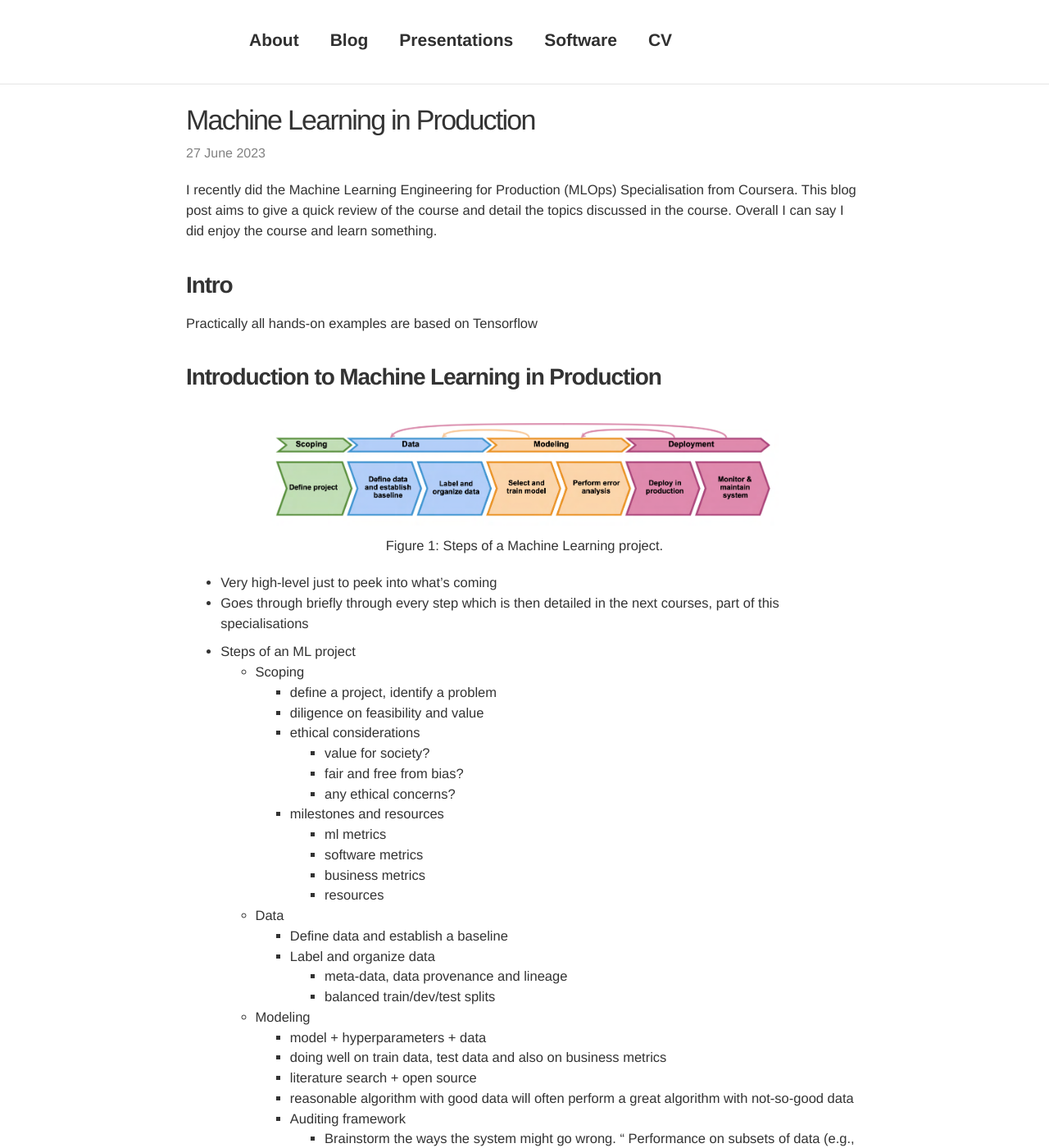
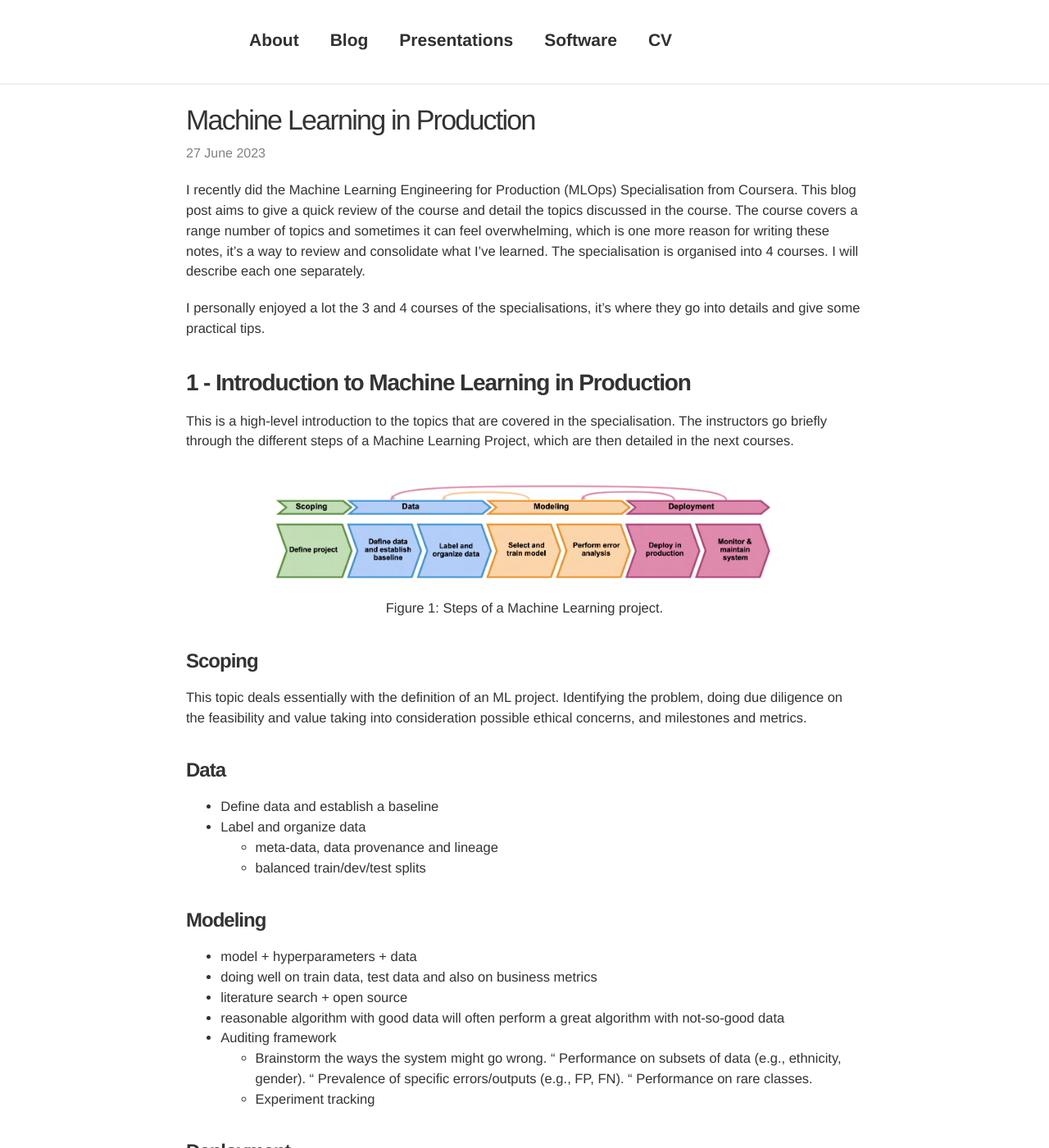
Before and after one commit to davidsbatista/davidsbatista.net, a Jekyll site: the page built from _posts/2023-07-11-Machine_Learning_in_Production.md, in a window 1280 px wide and 1400 px high. Shown: the whole window at 82% size. Built offline with Jekyll 4.4.1, drawn with Linux system fonts in a browser that asks for light colours; nearby versions of some CDN libraries; comment, search, counter and statistics services are not loaded; some of the changed text lies outside the part shown.

Commit message:
wip: cleaning up and writing final version

```diff
--- a/_posts/2023-07-11-Machine_Learning_in_Production.md
+++ b/_posts/2023-07-11-Machine_Learning_in_Production.md
@@ -2,25 +2,21 @@
 layout: post
 title: Machine Learning in Production
 date: 2023-06-27 00:00:00
-tags: coursera machine-learning mlops production deployment
+tags: coursera mlops production deployment monitoring
 categories: [blog]
 comments: true
 disqus_identifier: 20230627
 preview_pic: /assets/images/2023-07-11-Machine_Learning_in_Production.jpg
 ---
 
-I recently did the Machine Learning Engineering for Production (MLOps) Specialisation from Coursera. This blog post aims to give a quick review of the course and detail the topics discussed in the course. Overall I can say I did enjoy the course and learn something.
+I recently did the Machine Learning Engineering for Production (MLOps) Specialisation from Coursera. This blog post aims to give a quick review of the course and detail the topics discussed in the course. The course covers a range number of topics and sometimes it can feel overwhelming, which is one more reason for writing these notes, it's a way to review and consolidate what I've learned. The specialisation is organised into 4 courses. I will describe each one separately.
+
+I personally enjoyed a lot the 3 and 4 courses of the specialisations, it's where they go into details and give some practical tips.
 
 
+### __1 - Introduction to Machine Learning in Production__
 
-### __Intro__
-
-Practically all hands-on examples are based on Tensorflow
-
-
-
-
-### __Introduction to Machine Learning in Production__
+This is a high-level introduction to the topics that are covered in the specialisation. The instructors go briefly through the different steps of a Machine Learning Project, which are then detailed in the next courses.
 
 
 <figure>
@@ -28,63 +24,59 @@
   <figcaption>Figure 1: Steps of a Machine Learning project.</figcaption>
 </figure>
 
-- Very high-level just to peek into what's coming
-- Goes through briefly through every step which is then detailed in the next courses, part of this specialisations
 
 
+#### __Scoping__
 
-- Steps of an ML project
-	- Scoping
-		- define a project, identify a problem
-		- diligence on feasibility and value
-		- ethical considerations
-			- value for society?
-			- fair and free from bias?
-			- any ethical concerns?
-		- milestones and resources
-			- ml metrics
-			- software metrics
-			- business metrics
-			- resources
-
-	- Data
-		- Define data and establish a baseline
-		-  Label and organize data
-			- meta-data, data provenance and lineage
-			- balanced train/dev/test splits
-
-	- Modeling
-		- model + hyperparameters + data
-		- doing well on train data, test data and also on business metrics
-		- literature search + open source
-		- reasonable algorithm with good data will often perform a great algorithm with not-so-good data
-		- Auditing framework
-			- Brainstorm the ways the system might go wrong.
-			" Performance on subsets of data (e.g., ethnicity, gender).
-			" Prevalence of specific errors/outputs (e.g., FP, FN).
-			" Performance on rare classes.
-		- Experiment tracking
-
-	- Deployment
-		- Concept drift and Data drift
-		- First deployment vs. maintenance
-		- Deployment patterns
-			- Shadow mode
-			- Canary deployment
-				- Roll out to a small fraction (say 5%) of traffic initially.
-				- Monitor the system and ramp up traffic gradually.
-			- Blue-green deployment
-				- router sends a request to old/blue or to new/green
-				- enable easy rollback
-			- Monitoring
-				- software/hardware metrics
-				- input metrics
-				- output metrics
-				- Set thresholds for alarms, Adapt metrics and thresholds over time
+This topic deals essentially with the definition of an ML project. Identifying the problem, doing due diligence on the feasibility and value taking into consideration possible ethical concerns, and milestones and metrics.
 
 
-### __Machine Learning Data Lifecycle in Production__
+#### __Data__
 
+- Define data and establish a baseline
+- Label and organize data
+	- meta-data, data provenance and lineage
+	- balanced train/dev/test splits
+
+#### __Modeling__
+
+- model + hyperparameters + data
+- doing well on train data, test data and also on business metrics
+- literature search + open source
+- reasonable algorithm with good data will often perform a great algorithm with not-so-good data
+- Auditing framework
+	- Brainstorm the ways the system might go wrong.
+		" Performance on subsets of data (e.g., ethnicity, gender).
+		" Prevalence of specific errors/outputs (e.g., FP, FN).
+		" Performance on rare classes.
+	- Experiment tracking
+
+#### __Deployment__
+
+- Concept drift and Data drift
+- First deployment vs. maintenance
+- Deployment patterns
+	- Shadow mode
+	- Canary deployment
+		- Roll out to a small fraction (say 5%) of traffic initially.
+		- Monitor the system and ramp up traffic gradually.
+	- Blue-green deployment
+		- router sends a request to old/blue or to new/green
+		- enable easy rollback
+	- Monitoring
+		- software/hardware metrics
+		- input metrics
+		- output metrics
+		- Set thresholds for alarms, Adapt metrics and thresholds over time
+
+
+Give examples and make analogies
+
+
+---
+
+
+### __2 - Machine Learning Data Lifecycle in Production__
 
 #### __Week 1__
 
@@ -238,7 +230,6 @@
 			- https://github.com/great-expectations/great_expectations
 			- https://github.com/awslabs/deequ
 
-
 #### __Week 2__
 
 - Feature Engineering
@@ -264,7 +255,6 @@
 	  <figcaption>Figure 2: Detection distribution skew.</figcaption>
 	</figure>
 
-
 #### __Week 3__
 
 - Data Journey and Data Storage
@@ -274,7 +264,6 @@
 - Features Stores
 - Datawarehouse (OLAP) vs Databases (OLTP)
 - Data lakes
-
 
 #### __Week 4__
 
@@ -296,9 +285,10 @@
 	Data Augmentation
 
 
+---
 
 
-### __Machine Learning Modeling Pipelines in Production__
+### __3 - Machine Learning Modeling Pipelines in Production__
 
 #### __Week 1__
 
@@ -343,7 +333,6 @@
 - Microsoft Azure Automated Machine Learning
 - Google Cloud AutoML
 
-
 #### __Week 2__
 
 this one was of particular interest to me, mainly because of these topics:
@@ -378,8 +367,6 @@
 		- [The Lottery Ticket Hypothesis: Finding Sparse, Trainable Neural Networks](https://arxiv.org/abs/1803.03635)
 		- https://patrick-llgc.github.io/Learning-Deep-Learning/paper_notes/lottery_ticket_hypothesis.html
 
-
-
 #### __Week 3__
 
 - High-Performance Modeling:
@@ -390,13 +377,10 @@
 	- Knowledge Distillation:
 	- Teacher and student model
 
-
-
 #### __Week 4__
 
 - Model Analysis
 - TensorFlow Model Analysis
-
 
 #### __Week 5__
 
@@ -407,16 +391,16 @@
 - .....
 
 
+---
 
 
-### __Deploying Machine Learning Models in Production__
+### __4 - Deploying Machine Learning Models in Production__
 
 #### __Week 1__
 
 - Introduction to Model Serving
 - Resources and Requirements for Serving Models
 - Tensorflow serving
-
 
 #### __Week 2__
 
@@ -429,7 +413,6 @@
 - Scalling
 - Containers and Orchestration Tools
 -  Batch Inference
-
 
 #### __Week 3__
 
@@ -463,11 +446,13 @@
 -->
 
 
+---
+
 
 ### __References__
 
 
-- __[1 - Introduction to Machine Learning in Production](https://www.coursera.org/learn/introduction-to-machine-learning-in-production) - [Lesson Slides](/assets/documentsassets/documents/Coursera-Machine_Learning_Engineering_for_Production_MLOps_Specialization/C1%20-%20Introduction%20to%20Machine%20Learning%20in%20Production/)__
+- __[1 - Introduction to Machine Learning in Production](https://www.coursera.org/learn/introduction-to-machine-learning-in-production) - [Lesson Slides](/assets/documents/Coursera-Machine_Learning_Engineering_for_Production_MLOps_Specialization/C1%20-%20Introduction%20to%20Machine%20Learning%20in%20Production/)__
 
 - __[2 - Machine Learning Modeling Pipelines in Production](https://www.coursera.org/learn/machine-learning-modeling-pipelines-in-production)__
 
```
